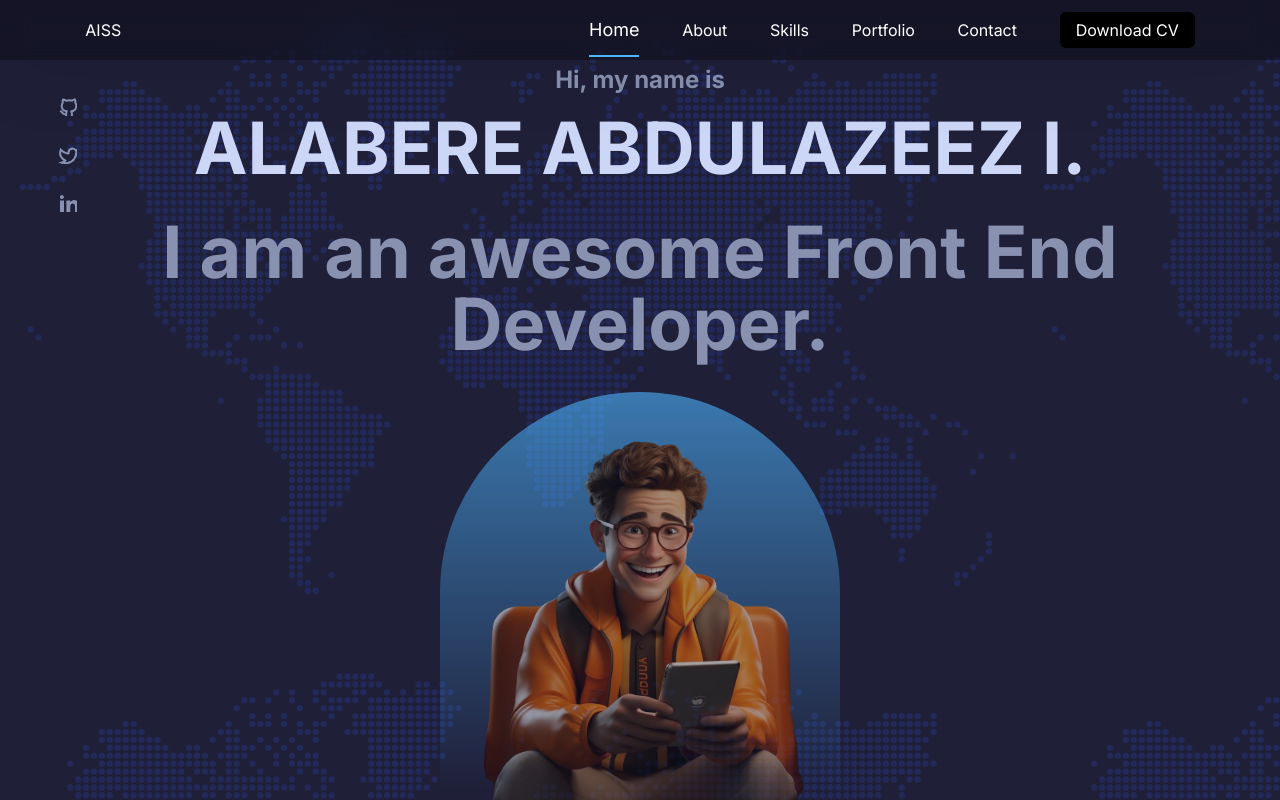
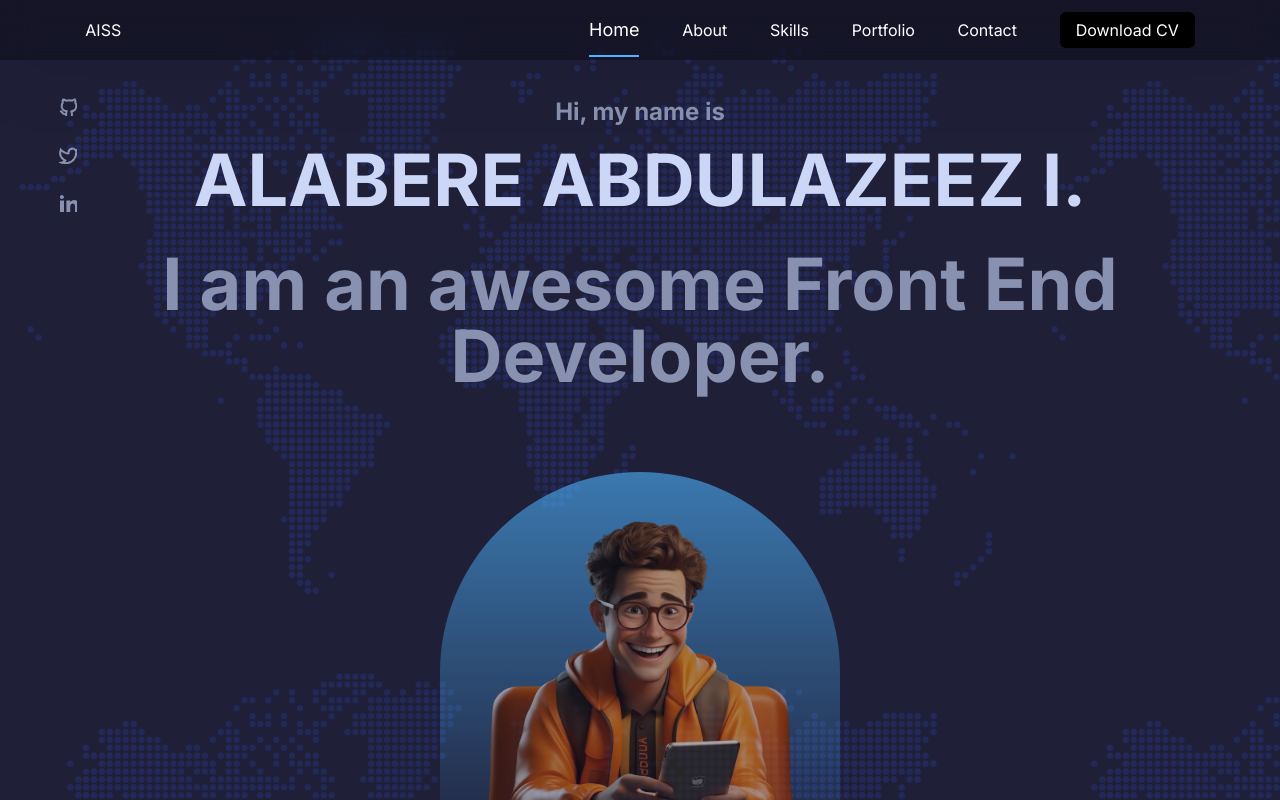
Before and after one commit to Alabere-coder/aiss-portfolio, a Next.js app: page / in a window 1280 px wide. Shown: the top 800 px of the page. Built offline with nearby package versions, Linux system fonts and the light colour scheme.

Commit message:
header updated

```diff
--- a/app/sections/Portfolio.jsx
+++ b/app/sections/Portfolio.jsx
@@ -27,8 +27,8 @@ const Portfolio = () => {
             lang5={""}
             end={"justify-end"}
             flex_Dir={"lg:flex-row flex-col-reverse"}
-            live={"https://visionary-cactus-89f6e7.netlify.app/"}
-            github={"https://github.com/Intelligence247/rolexWristWatch"}
+            live={"#"}
+            github={"#"}
             top={"top-[28%]"}
           />
           <Eachproject
@@ -43,8 +43,8 @@ const Portfolio = () => {
             lang4={"API"}
             lang5={"TailWindCss"}
             flex_Dir={"lg:flex-row-reverse flex-col-reverse"}
-            live={"https://phenomenal-sunshine-547717.netlify.app/"}
-            github={"https://github.com/Intelligence247/Weather_Forcast_App"}
+            live={"#"}
+            github={"#"}
             top={"top-[28%]"}
           />
 
@@ -63,7 +63,7 @@ const Portfolio = () => {
             lang5={"Firebase"}
             end={"justify-end"}
             flex_Dir={"lg:flex-row flex-col-reverse"}
-            live={"https://webopt.netlify.app/"}
+            live={"#"}
             github={"https://github.com/Alabere-coder/job-registration.git"}
             top={"top-[20%]"}
           />
--- a/components/Header.jsx
+++ b/components/Header.jsx
@@ -5,7 +5,7 @@ const Header = () => {
   return (
     <div
       id="home"
-      className="mt-16 max-sm:mt-4 max-md:mt-0 w-full bg-transparent rounded-3xl"
+      className="mt-24 max-sm:mt-4 max-md:mt-0 w-full bg-transparent rounded-3xl"
     >
       <div className="max-w-full px-8 mx-auto flex flex-col items-center justify-center">
         <p className="text-colorLight font-bold lg:text-center text-2xl mb-4">
@@ -18,7 +18,7 @@ const Header = () => {
           I am an awesome Front End Developer.
         </h2>
       </div>
-      <div className="text-center mx-auto  w-[25rem] h-[25rem] max-md:w-[20rem] rounded-t-full bg-gradient-to-b from-colorPrimary to-colorBgPrimary pt-4 opacity-60 hover:opacity-100 brightness-60 hover:brightness-100">
+      <div className="text-center mx-auto mt-12  w-[25rem] h-[25rem] max-md:w-[20rem] rounded-t-full bg-gradient-to-b from-colorPrimary to-colorBgPrimary pt-4 opacity-60 hover:opacity-100 brightness-60 hover:brightness-100">
         <Image src="/smile2.png" width={500} height={500} alt="bg image" />
       </div>
     </div>
```
